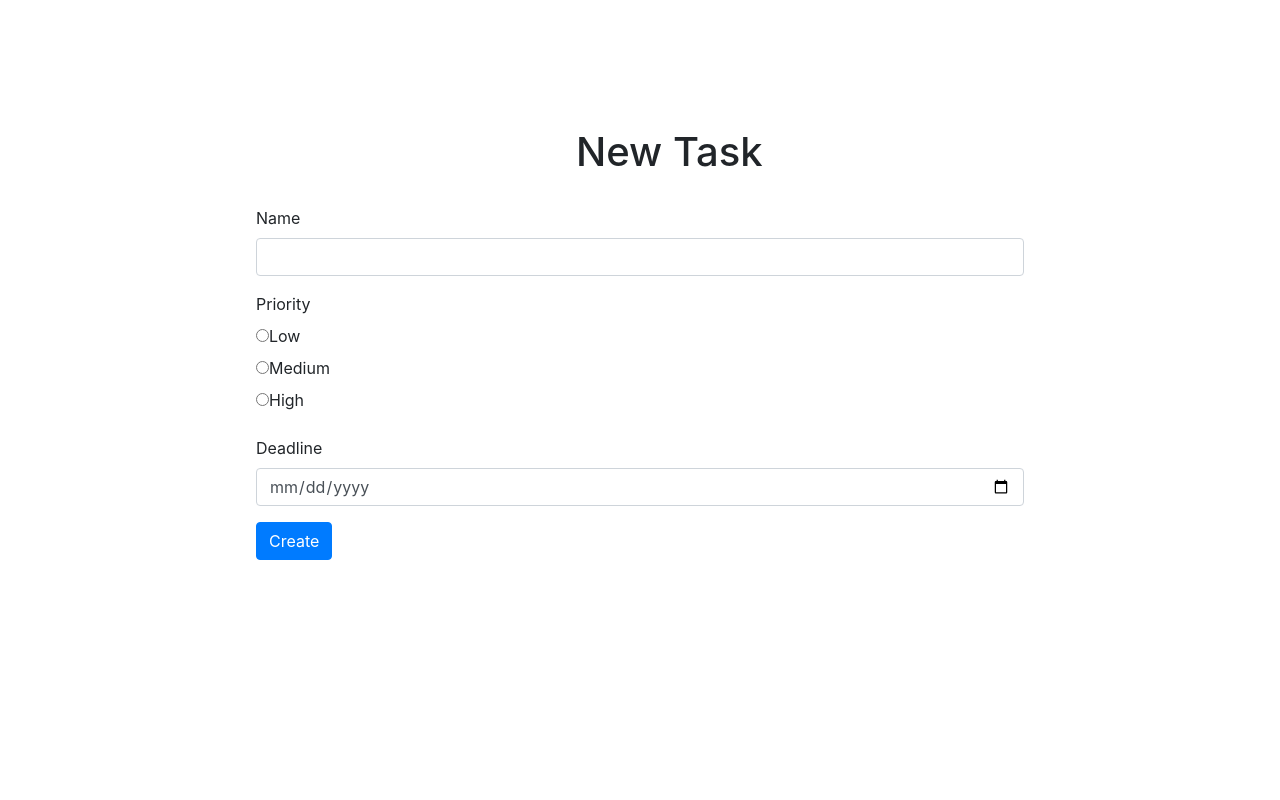
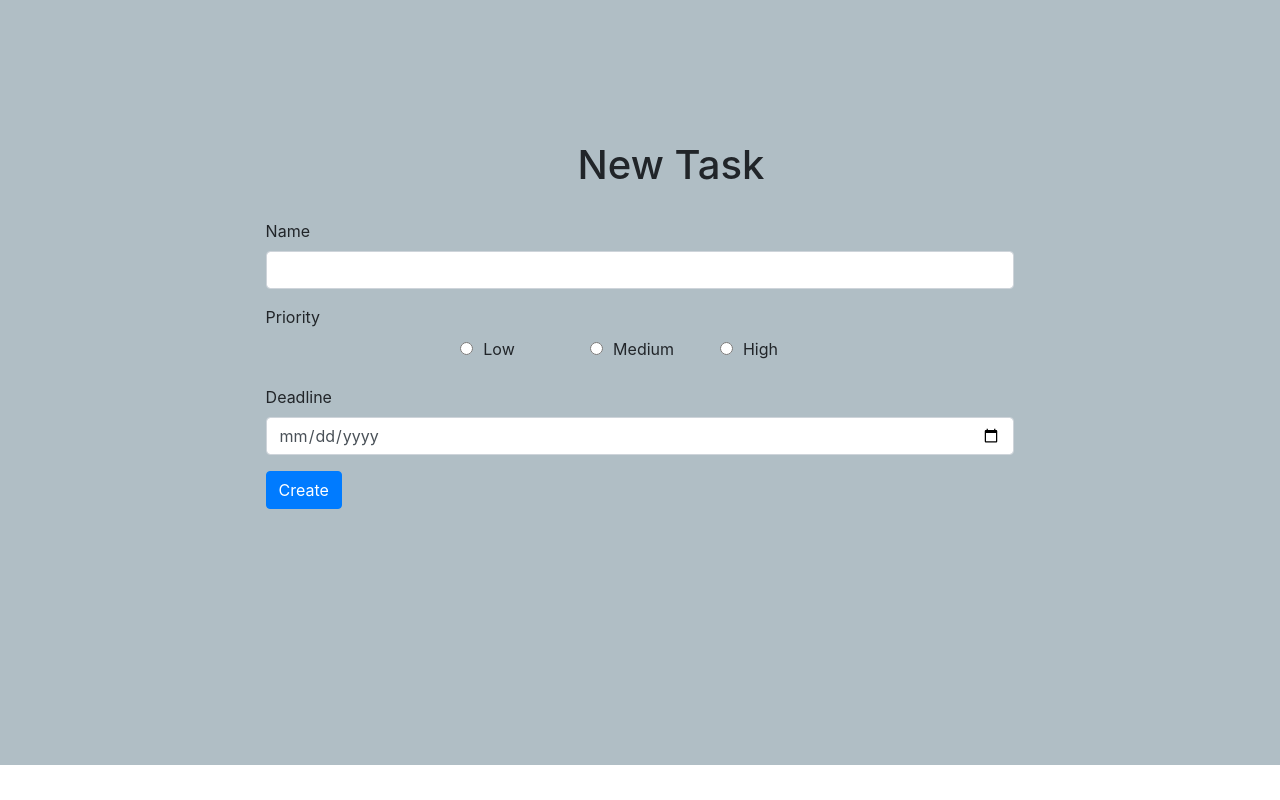
Before and after one commit to JannatJameel/ToDoList-Frontend, a React (Create React App) app: page /form in a window 1280 px wide. Built offline with nearby package versions, Linux system fonts and the light colour scheme.

Commit message:
styling.

```diff
--- a/src/App.js
+++ b/src/App.js
@@ -3,13 +3,20 @@ import { Route, Switch } from "react-router-dom";
 import FinishedTasks from "./components/FinishedTasks";
 import UnFinishedTasks from "./components/UnFinishedTasks";
 import TaskForm from "./components/TaskForm";
+import { blueGrey } from "@material-ui/core/colors";
 
+const primary = blueGrey[200]; // #f44336
 
 function App() {
   return (
     <Switch>
       <Route exact path="/">
-        <div className="container mt-5" style={{}}>
+        {/* <div style={{ backgroundColor: "red" }} */}
+        <div
+          className="p-3 mb-2 text-white"
+          style={{ backgroundColor: primary }}
+        >
+          <div className="container mt-5" style={{ height: "100%" }}>
             <div className="row">
               <div class="col">
                 <UnFinishedTasks />
@@ -19,9 +26,54 @@ function App() {
               </div>
             </div>
           </div>
+          <br></br>
+          <br></br>
+          <br></br>
+          <br></br>
+          <br></br>
+          <br></br>
+          <br></br>
+          <br></br>
+          <br></br>
+          <br></br>
+          <br></br>
+          <br></br>
+          <br></br>
+          <br></br>
+          <br></br>
+          <br></br>
+          <br></br>
+          <br></br>
+          <br></br>
+          <br></br>
+          <br></br>
+          <br></br>
+          <br></br>
+          <br></br>
+          <br></br>
+          <br></br>
+          <br></br>
+          <br></br>
+          <br></br>
+        </div>
       </Route>
       <Route path="/form">
+        <div
+          className="p-3 mb-2 text-black"
+          style={{ backgroundColor: primary }}
+        >
           <TaskForm />
+          <br></br>
+          <br></br>
+          <br></br>
+          <br></br>
+          <br></br>
+          <br></br>
+          <br></br>
+          <br></br>
+          <br></br>
+          <br></br>
+        </div>
       </Route>
     </Switch>
   );
--- a/src/components/Buttons/CheckBox.js
+++ b/src/components/Buttons/CheckBox.js
@@ -17,10 +17,11 @@ const CheckBox = ({ taskId, status, passed }) => {
   };
   return (
     <Checkbox
+      color="primary"
       checked={checked}
       onChange={handleChange}
       inputProps={{ "aria-label": "primary checkbox" }}
-      disabled = {passed}
+      disabled={passed}
     />
   );
 };
--- a/src/components/Buttons/DeleteButton.js
+++ b/src/components/Buttons/DeleteButton.js
@@ -4,17 +4,17 @@ import DeleteIcon from "@material-ui/icons/Delete";
 import { deleteTask } from "../../store/actions";
 import { useDispatch } from "react-redux";
 
-const DeleteButton = ({taskId}) => {
+const DeleteButton = ({ taskId }) => {
   const dispatch = useDispatch();
 
   return (
     <Button
       variant="contained"
       color="secondary"
-            style={{height: "2.5em"}}
+      style={{ height: "2.5em" }}
       onClick={() => dispatch(deleteTask(taskId))}
     >
-        <DeleteIcon/>
+      <DeleteIcon />
     </Button>
   );
 };
--- a/src/components/Buttons/Priority.js
+++ b/src/components/Buttons/Priority.js
@@ -3,7 +3,7 @@ import { useDispatch, useSelector } from "react-redux";
 import { useState } from "react";
 import Button from "@material-ui/core/Button";
 
-const Priority = ({ taskId, passed }) => {
+const Priority = ({ taskId, passed, color }) => {
   const dispatch = useDispatch();
   const task = useSelector((state) => state.tasks).find(
     (task) => task.id === taskId
@@ -26,11 +26,16 @@ const Priority = ({ taskId, passed }) => {
     setLevel(changePriority);
   };
   return (
-    <>
-      <Button disabled = {passed} value={level} style={{width: "6em", height: "2.5em"}} variant="contained" onClick={() => handleChange()}>
-        {level}
-      </Button>
-    </>
+    <Button
+      disabled={passed}
+      value={level}
+      style={{ width: "6em", height: "2.5em" }}
+      variant="contained"
+      onClick={() => handleChange()}
+      color={color}
+    >
+      {level}
+    </Button>
   );
 };
 
--- a/src/components/Task.js
+++ b/src/components/Task.js
@@ -5,6 +5,27 @@ import CheckBox from "./Buttons/CheckBox";
 // Table
 import TableCell from "@material-ui/core/TableCell";
 import TableRow from "@material-ui/core/TableRow";
+
+//styling
+import {
+  createMuiTheme,
+  makeStyles,
+  ThemeProvider,
+} from "@material-ui/core/styles";
+import { orange, purple, green, indigo, red } from "@material-ui/core/colors";
+
+const theme = createMuiTheme({
+  palette: {
+    primary: {
+      // Purple and green play nicely together.
+      main: indigo[500],
+    },
+    secondary: {
+      // This is green.A700 as hex.
+      main: red[400],
+    },
+  },
+});
 
 const Task = ({ task }) => {
   const days =
@@ -14,24 +35,31 @@ const Task = ({ task }) => {
   let passed = Math.ceil(days) <= 0;
 
   return (
+    <ThemeProvider theme={theme}>
       <TableRow key={task.name}>
         <TableCell component="th" scope="row">
           {task.name}
         </TableCell>
         <TableCell align="right">
-        <CheckBox taskId={task.id} status={task.status} passed={passed} />
+          <CheckBox
+            taskId={task.id}
+            status={task.status}
+            passed={passed}
+            color="primary"
+          />
         </TableCell>
         <TableCell>
           due in {days < 0 ? 0 : Math.ceil(days)} day
           {Math.ceil(days) !== 1 ? "s" : null}
         </TableCell>
         <TableCell align="right">
-        <DeleteButton taskId={task.id} passed={passed} />
+          <DeleteButton taskId={task.id} passed={passed} color="primary" />
         </TableCell>
         <TableCell align="right">
-        <Priority taskId={task.id} passed={passed} />
+          <Priority taskId={task.id} passed={passed} color="primary" />
         </TableCell>
       </TableRow>
+    </ThemeProvider>
   );
 };
 
--- a/src/components/TaskForm.js
+++ b/src/components/TaskForm.js
@@ -2,7 +2,8 @@ import { useState } from "react";
 import { createTask } from "../store/actions";
 import { useDispatch } from "react-redux";
 import { useHistory } from "react-router-dom";
-import { Form } from "../styles"
+import { Form } from "../styles";
+import FormControlLabel from "@material-ui/core/FormControlLabel";
 
 const TaskForm = () => {
   const history = useHistory();
@@ -38,10 +39,12 @@ const TaskForm = () => {
   return (
     <Form>
       <form onSubmit={handleSubmit}>
+        <h1 style={{ marginTop: "10%", marginLeft: "45%" }}> New Task </h1>
 
-        <h1 style={{marginTop: "10%", marginLeft: "45%"}}> New Task </h1>
-
-        <div className="form-group" style={{marginTop: "30px", marginLeft: "20%", marginRight: "20%"}}>
+        <div
+          className="form-group"
+          style={{ marginTop: "30px", marginLeft: "20%", marginRight: "20%" }}
+        >
           <label>Name</label>
           <input
             type="text"
@@ -52,19 +55,61 @@ const TaskForm = () => {
           />
         </div>
 
-        <div className="form-group" style={{marginLeft: "20%", marginRight: "20%"}}>
+        <div
+          className="form-group"
+          style={{ marginLeft: "20%", marginRight: "20%" }}
+        >
           <label>Priority</label>
-          <div>
-            <input type="radio" id="low" name="priority" value="low" onClick={handleChange}/>
-            <label for="low">Low</label><br></br>
-            <input type="radio" id="medium" name="priority" value="medium" onClick={handleChange}/>
-            <label for="medium">Medium</label><br></br>
-            <input type="radio" id="high" name="priority" value="high" onClick={handleChange}/>
-            <label for="high">High</label><br></br>
+          <div
+            className="row justify-content-md-center"
+            style={{ display: "flex" }}
+          >
+            <div className="col col-lg-2">
+              <input
+                type="radio"
+                id="low"
+                name="priority"
+                value="low"
+                onClick={handleChange}
+              />
+              <label for="low" style={{ marginLeft: "10px" }}>
+                Low
+              </label>
+            </div>
+            <br></br>
+            <div className="col col-lg-2">
+              <input
+                type="radio"
+                id="medium"
+                name="priority"
+                value="medium"
+                onClick={handleChange}
+              />
+              <label for="medium" style={{ marginLeft: "10px" }}>
+                Medium
+              </label>
+            </div>
+            <br></br>
+            <div className="col col-lg-2">
+              <input
+                type="radio"
+                id="high"
+                name="priority"
+                value="high"
+                onClick={handleChange}
+              />
+              <label for="high" style={{ marginLeft: "10px" }}>
+                High
+              </label>
+            </div>
+            <br></br>
           </div>
         </div>
 
-        <div className="form-group" style={{marginLeft: "20%", marginRight: "20%"}}>
+        <div
+          className="form-group"
+          style={{ marginLeft: "20%", marginRight: "20%" }}
+        >
           <label>Deadline</label>
           <input
             type="date"
@@ -75,13 +120,15 @@ const TaskForm = () => {
           />
         </div>
 
-        <button type="submit" className="btn btn-primary" style={{marginLeft: "20%", marginRight: "auto"}}>
+        <button
+          type="submit"
+          className="btn btn-primary"
+          style={{ marginLeft: "20%", marginRight: "auto" }}
+        >
           Create
         </button>
-
       </form>
     </Form>
-
   );
 };
 
```
Lines whose indentation alone changed are shown as unchanged.
